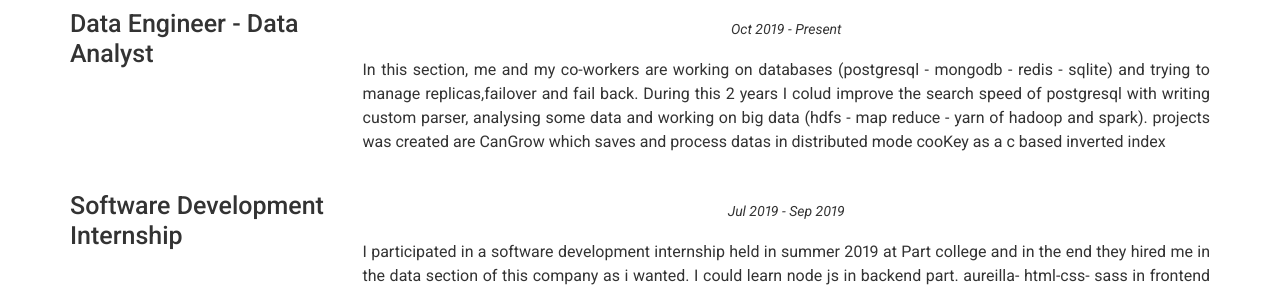
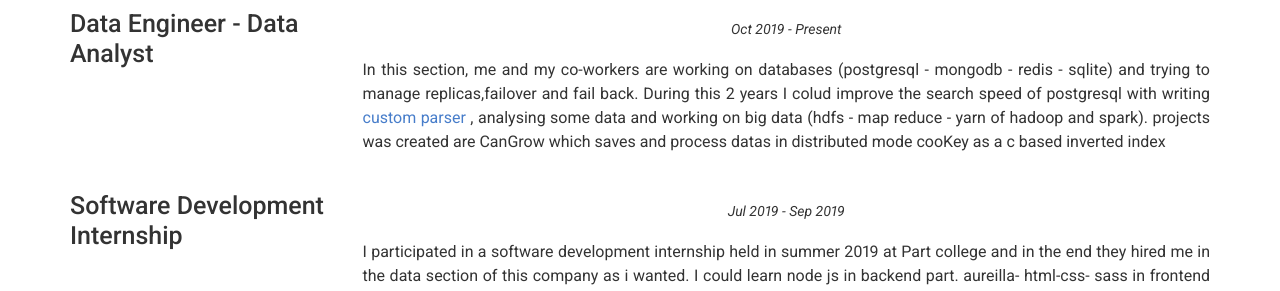
Before and after one commit to zahramahani/zahramahani.github.io, a Jekyll site: the page built from index.md, in a window 1280 px wide and 900 px high, scrolled down 775 px. Shown: the part 200-491 px from the top of the window. Built offline with Jekyll 4.4.1, drawn with Linux system fonts in a browser that asks for light colours; nearby versions of some CDN libraries; part of the change alters nothing that is shown.

```diff
--- a/_config.yml
+++ b/_config.yml
@@ -62,7 +62,7 @@ content:
           Oct 2019 - Present
         description: | # this will include new lines to allow paragraphs
           In this section, me and my co-workers are working on databases (postgresql - mongodb - redis - sqlite) and trying to manage replicas,failover and fail back.
-          During this 2 years I colud improve the search speed of postgresql with writing custom parser, analysing some data and working on big data (hdfs - map reduce - yarn of hadoop and spark).
+          During this 2 years I colud improve the search speed of postgresql with writing <a href="https://github.com/zahramahani/Comma-Parser"> custom parser </a>, analysing some data and working on big data (hdfs - map reduce - yarn of hadoop and spark).
           projects was created are
                CanGrow which saves and process datas in distributed mode
                cooKey as a c based inverted index
```
